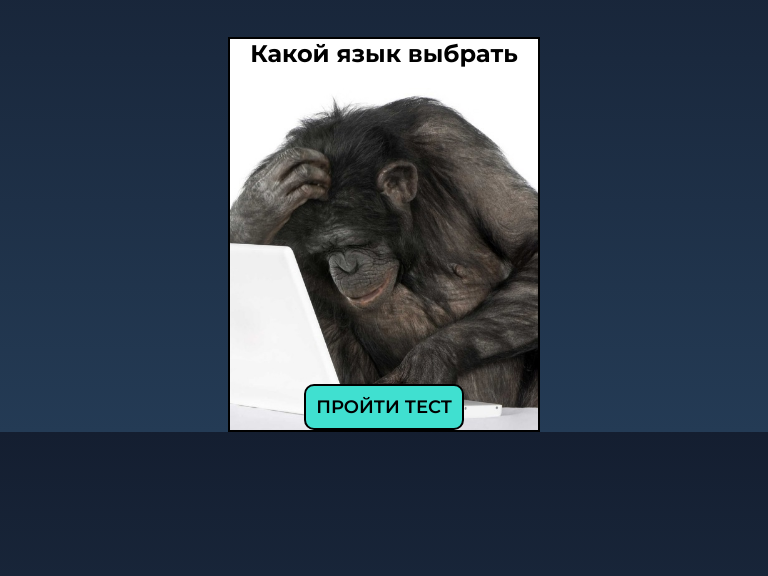
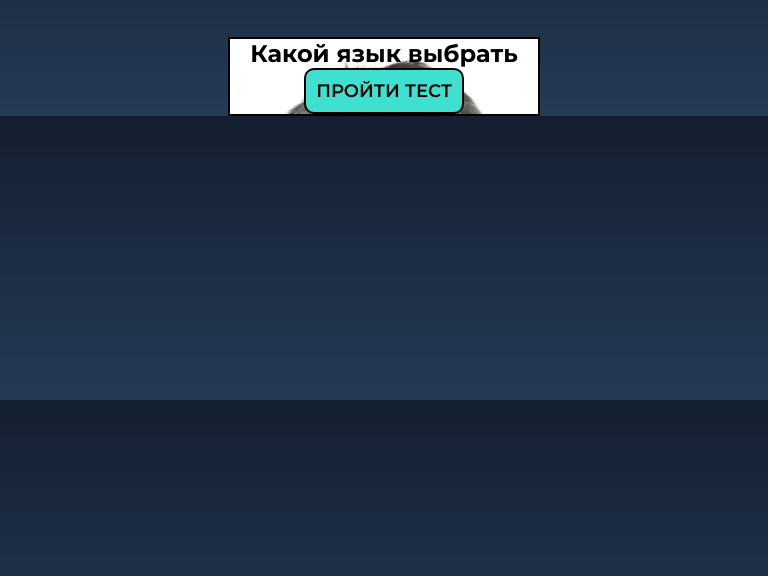
Before and after one commit to Koldyn3002/language, a plain HTML site: page index.html in a window 768 px wide. Shown: the part 168-744 px from the top of the page. Drawn offline with Linux system fonts and the light colour scheme.

Commit message:
Update style.css

```diff
--- a/style.css
+++ b/style.css
@@ -149,16 +149,15 @@ label{
 	margin-bottom: 20px;
 }
 
-
 /* Styles for screens larger than 768px */
-@media (min-width: 768px) {
+@media (min-width: 800px) {
   .container {
-    height: 600px;
+    height: 700px;
   }
 }
 
 /* Styles for screens smaller than 768px */
-@media (max-width: 767px) {
+@media (max-width: 800px) {
   .container {
     height: auto;
   }
@@ -166,4 +165,11 @@ label{
     left: 0;
     width: 100%;
   }
+
+  @media (max-width: 800px) {
+    .list__item:first-child {
+      background-size: 100%;
+
+    }
+  }
 }
```
